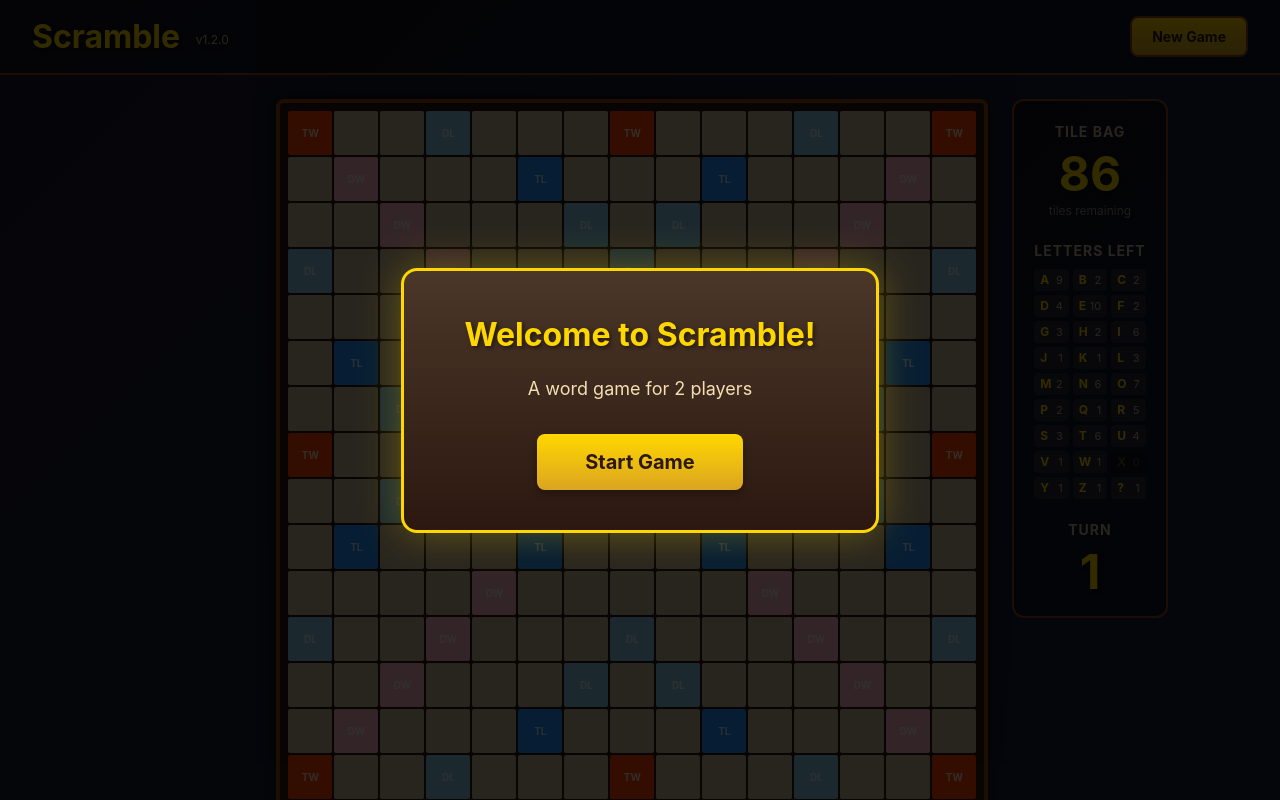
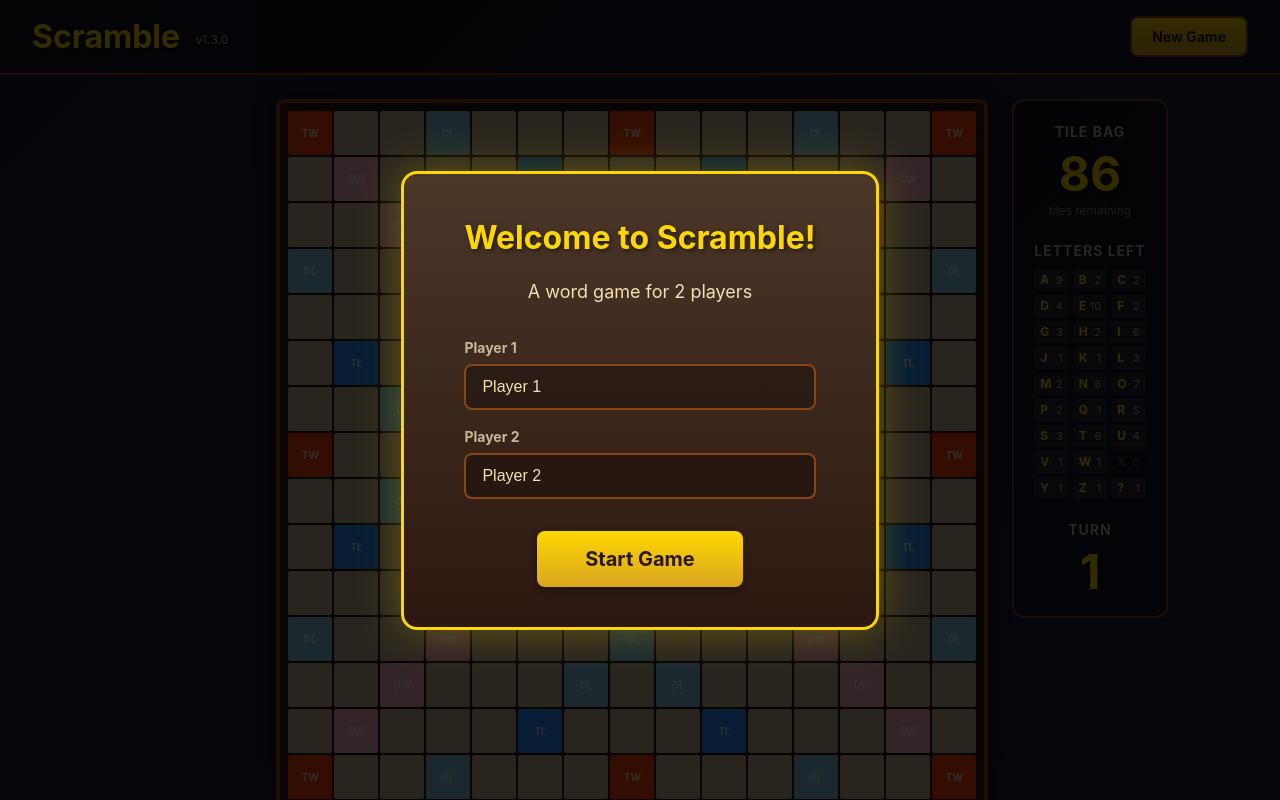
Before and after one commit to abattenb/scramble, a React (Vite) app: page / in a window 1280 px wide. Shown: the top 800 px of the page. Built offline with nearby package versions, Linux system fonts and the light colour scheme.

Commit message:
Add player name inputs to start modal with localStorage persistence (v1.3.0)

```diff
--- a/src/App.css
+++ b/src/App.css
@@ -671,3 +671,43 @@ body {
 .start-game-btn:active {
   transform: translateY(0);
 }
+
+/* Player name inputs in modal */
+.player-name-inputs {
+  display: flex;
+  flex-direction: column;
+  gap: 16px;
+  margin-bottom: 32px;
+}
+
+.player-name-field {
+  display: flex;
+  flex-direction: column;
+  gap: 6px;
+  text-align: left;
+}
+
+.player-name-field label {
+  font-size: 14px;
+  color: #c8b896;
+  font-weight: bold;
+}
+
+.player-name-field input {
+  padding: 12px 16px;
+  font-size: 16px;
+  border: 2px solid #8b4513;
+  border-radius: 8px;
+  background: rgba(0, 0, 0, 0.3);
+  color: #f5deb3;
+  outline: none;
+  transition: border-color 0.2s ease;
+}
+
+.player-name-field input:focus {
+  border-color: #ffd700;
+}
+
+.player-name-field input::placeholder {
+  color: #8b7355;
+}
--- a/src/App.tsx
+++ b/src/App.tsx
@@ -9,6 +9,7 @@ import { PlayerRack } from './components/PlayerRack';
 import './App.css';
 
 const STORAGE_KEY = 'scramble-game-state';
+const PLAYER_NAMES_KEY = 'scramble-player-names';
 
 // Count remaining tiles by letter
 function countTilesByLetter(tiles: Tile[]): Map<string, number> {
@@ -48,7 +49,27 @@ function clearGameState(): void {
   }
 }
 
-function initializeGame(): GameState {
+function savePlayerNames(names: { player1: string; player2: string }): void {
+  try {
+    localStorage.setItem(PLAYER_NAMES_KEY, JSON.stringify(names));
+  } catch (error) {
+    console.error('Failed to save player names:', error);
+  }
+}
+
+function loadPlayerNames(): { player1: string; player2: string } {
+  try {
+    const saved = localStorage.getItem(PLAYER_NAMES_KEY);
+    if (saved) {
+      return JSON.parse(saved) as { player1: string; player2: string };
+    }
+  } catch (error) {
+    console.error('Failed to load player names:', error);
+  }
+  return { player1: 'Player 1', player2: 'Player 2' };
+}
+
+function initializeGame(player1Name: string, player2Name: string): GameState {
   const tileBag = createTileBag();
 
   // Draw 7 tiles for each player
@@ -56,8 +77,8 @@ function initializeGame(): GameState {
   const { drawn: player2Tiles, remaining: finalBag } = drawTiles(bag1, 7);
 
   const players: [Player, Player] = [
-    { id: 1, name: 'Player 1', score: 0, rack: player1Tiles },
-    { id: 2, name: 'Player 2', score: 0, rack: player2Tiles },
+    { id: 1, name: player1Name || 'Player 1', score: 0, rack: player1Tiles },
+    { id: 2, name: player2Name || 'Player 2', score: 0, rack: player2Tiles },
   ];
 
   return {
@@ -78,9 +99,10 @@ type GamePhase = 'start' | 'playing' | 'gameOver';
 
 function App() {
   const [gameState, setGameState] = useState<GameState>(() => {
-    // Try to load saved game state, otherwise initialize new game
+    // Try to load saved game state, otherwise initialize with default names
     const saved = loadGameState();
-    return saved || initializeGame();
+    const names = loadPlayerNames();
+    return saved || initializeGame(names.player1, names.player2);
   });
   const [gamePhase, setGamePhase] = useState<GamePhase>(() => {
     // Determine initial phase based on saved game state
@@ -89,6 +111,9 @@ function App() {
     if (saved.gameOver) return 'gameOver';
     return 'playing';
   });
+  // Player names for the start modal
+  const [player1Name, setPlayer1Name] = useState<string>(() => loadPlayerNames().player1);
+  const [player2Name, setPlayer2Name] = useState<string>(() => loadPlayerNames().player2);
   const [draggingTile, setDraggingTile] = useState<Tile | null>(null);
   const [dragPosition, setDragPosition] = useState<{ x: number; y: number } | null>(null);
   const [dragOverCell, setDragOverCell] = useState<{ row: number; col: number } | null>(null);
@@ -584,8 +609,13 @@ function App() {
   }, [selectedForExchange, gameState.tileBag.length]);
 
   const handleStartGame = useCallback(() => {
+    // Save player names for future sessions
+    const name1 = player1Name.trim() || 'Player 1';
+    const name2 = player2Name.trim() || 'Player 2';
+    savePlayerNames({ player1: name1, player2: name2 });
+
     clearGameState();
-    const newGame = initializeGame();
+    const newGame = initializeGame(name1, name2);
     setGameState(newGame);
     setGamePhase('playing');
     setDraggingTile(null);
@@ -595,7 +625,7 @@ function App() {
     setExchangeMode(false);
     setSelectedForExchange(new Set());
     setMessage(null);
-  }, []);
+  }, [player1Name, player2Name]);
 
   const handleNewGame = useCallback(() => {
     // Show start modal when clicking New Game
@@ -610,6 +640,30 @@ function App() {
           <div className="modal">
             <h2>Welcome to Scramble!</h2>
             <p>A word game for 2 players</p>
+            <div className="player-name-inputs">
+              <div className="player-name-field">
+                <label htmlFor="player1-name">Player 1</label>
+                <input
+                  id="player1-name"
+                  type="text"
+                  value={player1Name}
+                  onChange={(e) => setPlayer1Name(e.target.value)}
+                  placeholder="Player 1"
+                  maxLength={20}
+                />
+              </div>
+              <div className="player-name-field">
+                <label htmlFor="player2-name">Player 2</label>
+                <input
+                  id="player2-name"
+                  type="text"
+                  value={player2Name}
+                  onChange={(e) => setPlayer2Name(e.target.value)}
+                  placeholder="Player 2"
+                  maxLength={20}
+                />
+              </div>
+            </div>
             <button onClick={handleStartGame} className="start-game-btn">
               Start Game
             </button>
@@ -624,7 +678,7 @@ function App() {
       )}
 
       <header className="header">
-        <h1>Scramble <span className="version">v1.2.0</span></h1>
+        <h1>Scramble <span className="version">v1.3.0</span></h1>
         <div className="game-info">
           <button onClick={handleNewGame} className="new-game-btn">
             New Game
```
